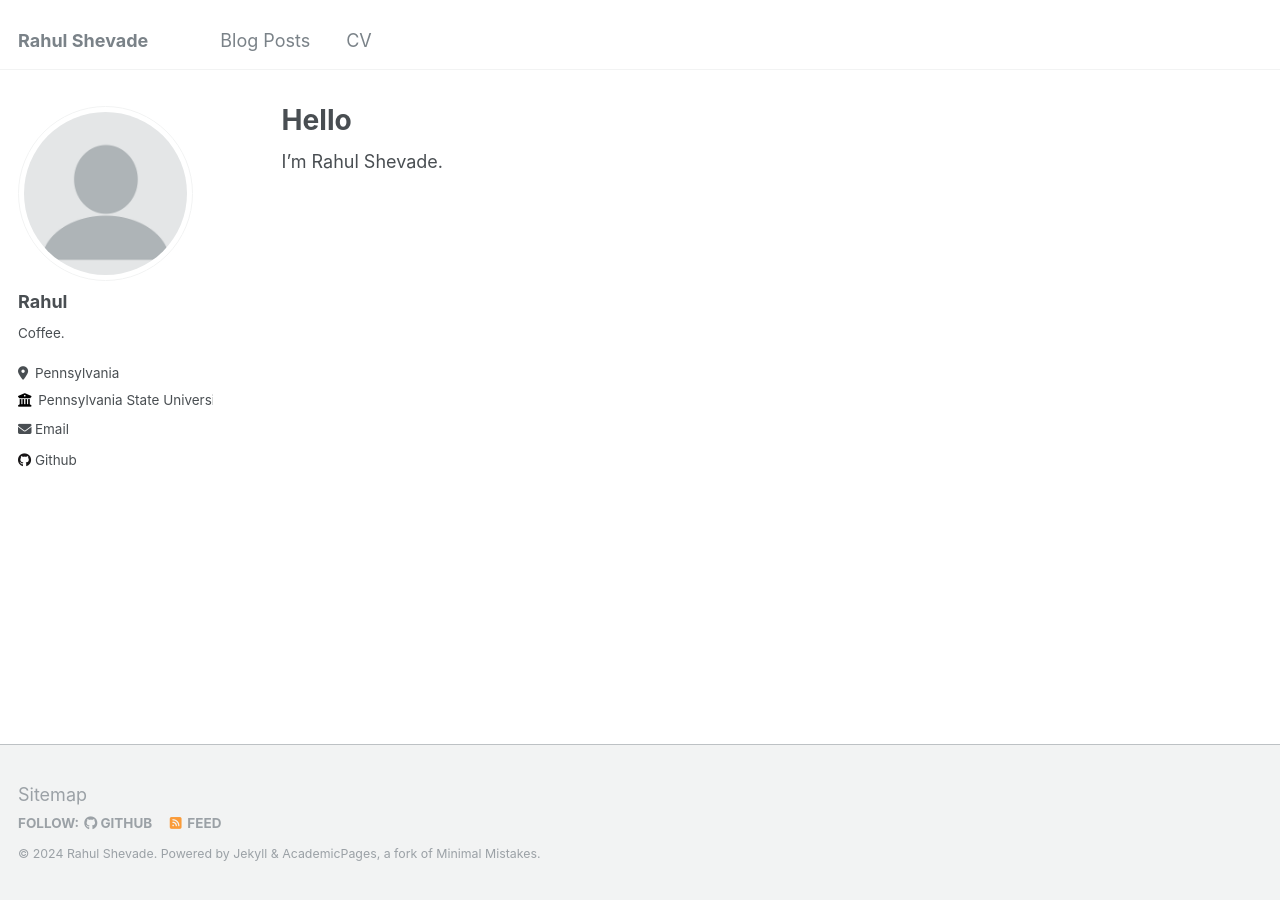
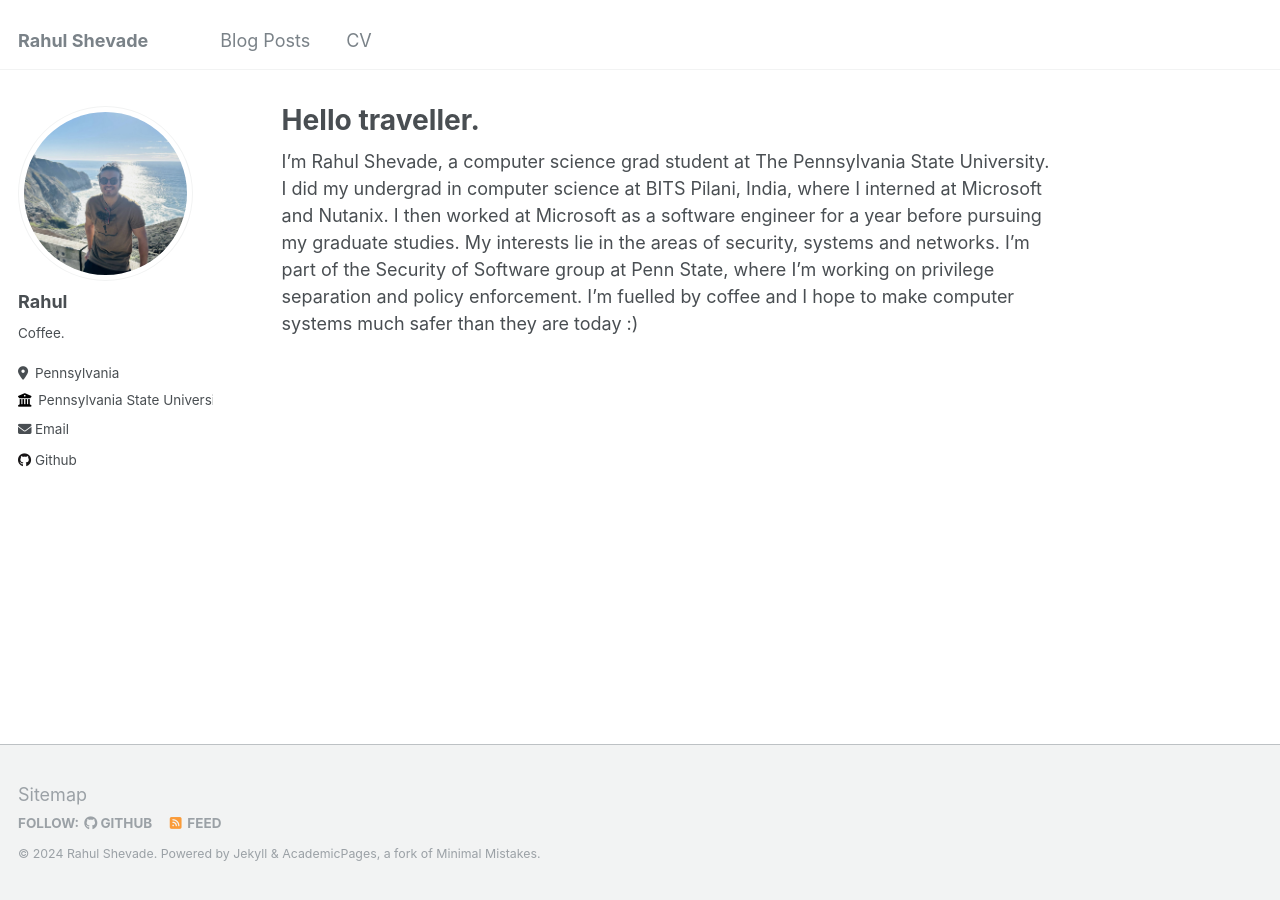
Before and after one commit to RA-curryfish/RA-curryfish.github.io, a Jekyll site: the page built from _pages/about.md, in a window 1280 px wide. Built offline with Jekyll 4.4.1, drawn with Linux system fonts in a browser that asks for light colours.

Commit message:
updating about

```diff
--- a/_config.yml
+++ b/_config.yml
@@ -14,14 +14,14 @@ name                     : &name "Rahul Shevade"
 description              : &description "Guts"
 url                      : https://RA-curryfish.github.io # the base hostname & protocol for your site e.g. "https://mmistakes.github.io"
 baseurl                  : "" # the subpath of your site, e.g. "/blog"
-repository               : "RA-curryfish/rahulshevade.github.io"
+repository               : "RA-curryfish/RA-curryfish.github.io"
 
 # Site Author - The following control what appear as part of the author content on the side bar.
 #               If a field is blank the icon and link will not appear, otherwise it will be shown.
 #               Additional customization can be done by editing /_includes/author-profile.html
 author:
   # Biographic information
-  avatar           : "profile.png"
+  avatar           : "profile.jpg"
   name             : "Rahul"
   pronouns         : # example: "she/her"
   bio              : "Coffee."
--- a/_pages/about.md
+++ b/_pages/about.md
@@ -1,10 +1,10 @@
 ---
 permalink: /
-title: "Hello"
+title: "Hello traveller."
 author_profile: true
 redirect_from:
   - /about/
   - /about.html
 ---
 
-I'm Rahul Shevade.
+I'm Rahul Shevade, a computer science grad student at The Pennsylvania State University. I did my undergrad in computer science at BITS Pilani, India, where I interned at Microsoft and Nutanix. I then worked at Microsoft as a software engineer for a year before pursuing my graduate studies. My interests lie in the areas of security, systems and networks. I'm part of the Security of Software group at Penn State, where I'm working on privilege separation and policy enforcement. I'm fuelled by coffee and I hope to make computer systems much safer than they are today :)
```
Also changed, not shown: images/bio-photo-2.jpg (deleted), images/bio-photo.jpg (deleted), images/editing-talk.png (deleted), images/paragraph-indent.png (deleted), images/paragraph-no-indent.png (deleted), images/profile.jpg (added), images/profile.png (deleted).
